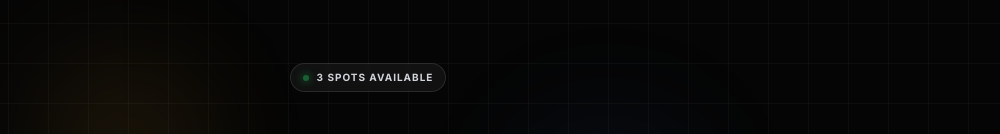
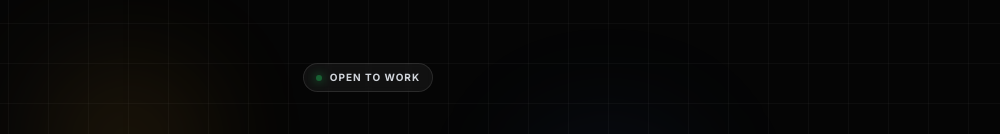
Before and after one commit to aniket-visuals/Portfolio-project, a React (Vite) app: page / in a window 1280 px wide. Shown: the part 137-271 px from the top of the page, without its empty margins (272-1272 px from the left). Built offline with nearby package versions, Linux system fonts and the light colour scheme.

Commit message:
feat: Update hero text and remove redundant video ID
Changes the "3 Spots Available" text in the Hero component to "Open to work" to reflect current availability. Also removes a duplicate YouTube video ID from the LongForm component's ITEMS array.

```diff
--- a/components/Hero.tsx
+++ b/components/Hero.tsx
@@ -15,7 +15,7 @@ throw new Error('Function not implemented.');
             <div className="relative z-10 text-center px-4 w-full max-w-7xl mx-auto">
                 <div className="inline-flex items-center gap-2 px-3 py-1.5 rounded-full bg-white/5 border border-white/10 mb-10 backdrop-blur-sm opacity-0 animate-slide-up-elastic">
                     <span className="w-1.5 h-1.5 rounded-full bg-green-500 animate-blink shadow-[0_0_8px_2px_rgba(34,197,94,0.6)]"></span>
-                    <span className="text-[10px] font-bold tracking-widest text-gray-300 uppercase">3 Spots Available</span>
+                    <span className="text-[10px] font-bold tracking-widest text-gray-300 uppercase">Open to work</span>
                 </div>
 
                 <h1 className="text-3xl md:text-5xl lg:text-6xl font-extrabold tracking-tight mb-8 leading-tight opacity-0 animate-slide-up-elastic" style={{ animationDelay: '0.1s' }}>
--- a/components/LongForm.tsx
+++ b/components/LongForm.tsx
@@ -3,6 +3,9 @@ import { ArrowRight } from 'lucide-react';
 
 const LongForm: React.FC = () => {
     const ITEMS = [
+        {
+            videoId: "lch4UC95OYU",
+        },
         {
             videoId: "Kp4lS6bc0j4",
         },
@@ -17,10 +20,8 @@ const LongForm: React.FC = () => {
         },
         {
             videoId: "5bY40eHEHDA",
-        },
-        {
-            videoId: "BWJ0rmvbFqk",
         }
+
 
 
     ];
```
